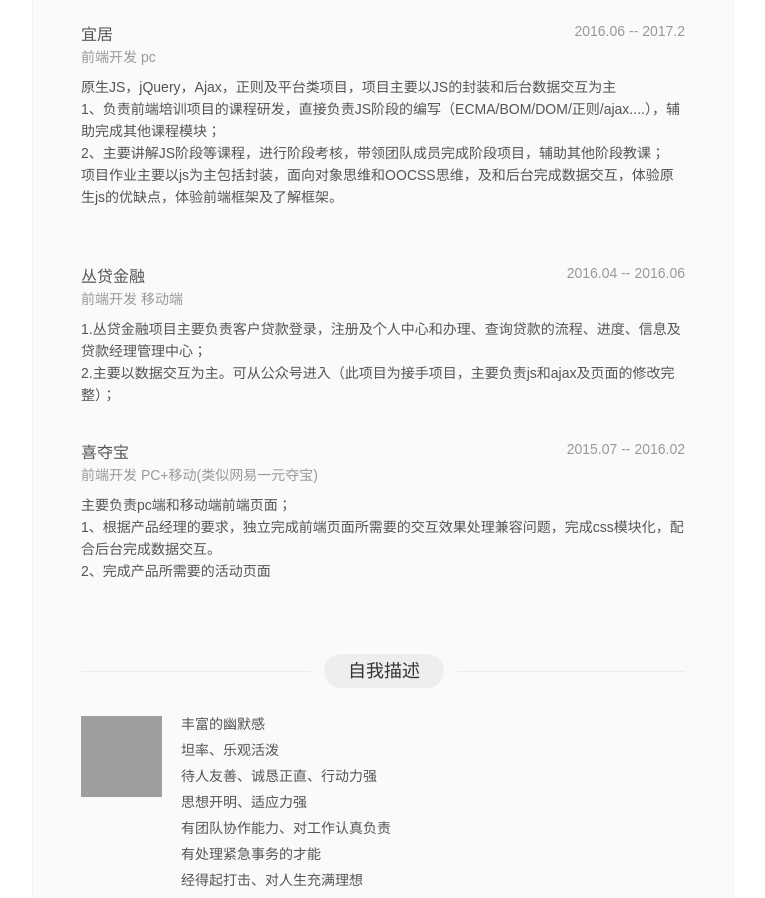
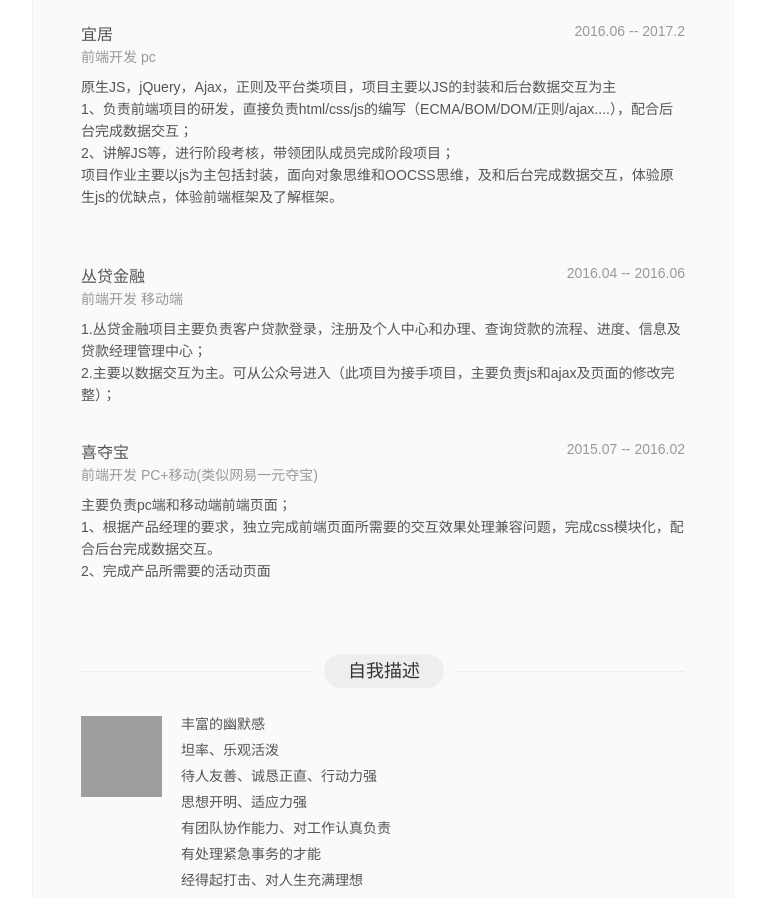
Before and after one commit to shikuai/shikuai.github.io, a plain HTML site: page jianli.html in a window 1280 px wide. Shown: the part 1604-2502 px from the top of the page, without its empty margins (257-1022 px from the left). Drawn offline with Linux system fonts and the light colour scheme; grey boxes are pictures that could not be loaded.

Commit message:
Update jianli.html

```diff
--- a/jianli.html
+++ b/jianli.html
@@ -259,8 +259,8 @@
 										</div>
 										<div class="mr_content_m olpf">
 											<p>原生JS，jQuery，Ajax，正则及平台类项目，项目主要以JS的封装和后台数据交互为主</p>
-											<p>1、负责前端培训项目的课程研发，直接负责JS阶段的编写（ECMA/BOM/DOM/正则/ajax....），辅助完成其他课程模块；</p>
-											<p>2、主要讲解JS阶段等课程，进行阶段考核，带领团队成员完成阶段项目，辅助其他阶段教课；</p>
+											<p>1、负责前端项目的研发，直接负责html/css/js的编写（ECMA/BOM/DOM/正则/ajax....），配合后台完成数据交互；</p>
+											<p>2、讲解JS等，进行阶段考核，带领团队成员完成阶段项目；</p>
 											<p>项目作业主要以js为主包括封装，面向对象思维和OOCSS思维，及和后台完成数据交互，体验原生js的优缺点，体验前端框架及了解框架。</p>
 											<p><br/></p>
 										</div>
```
